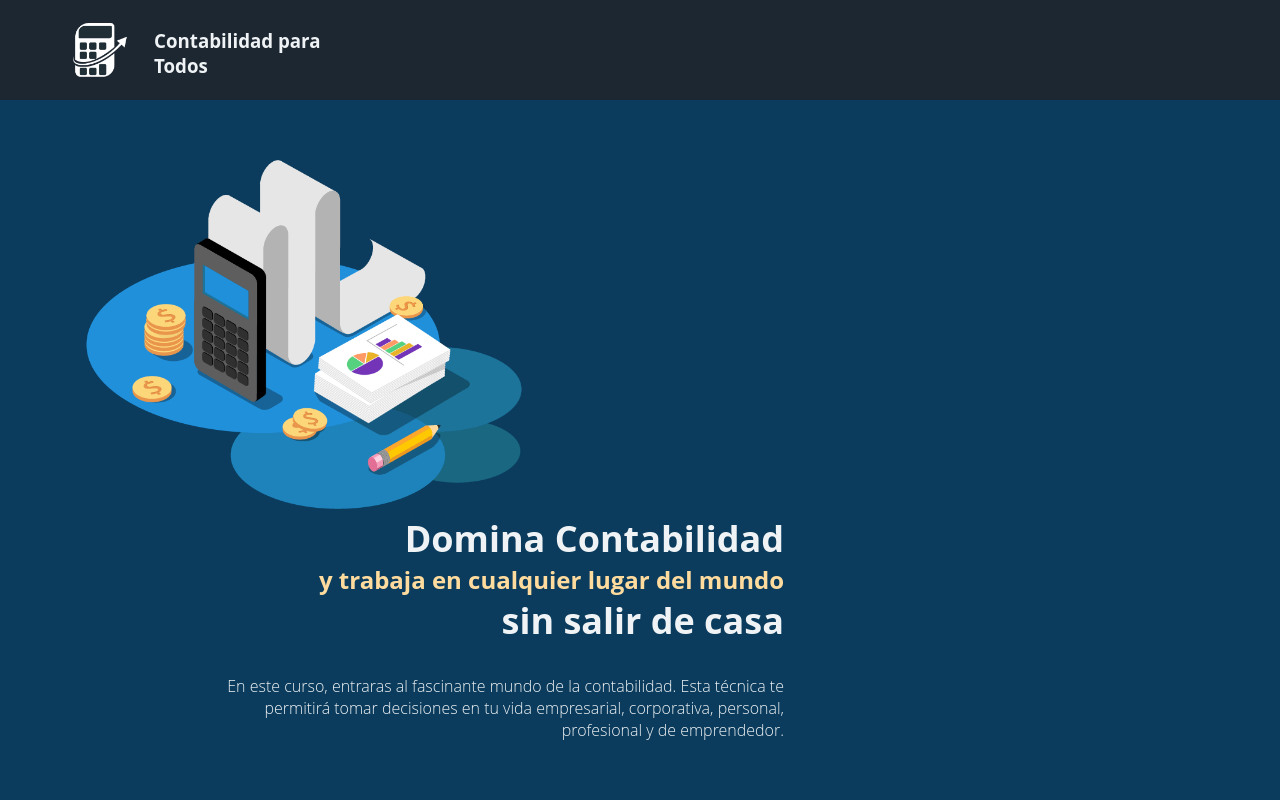
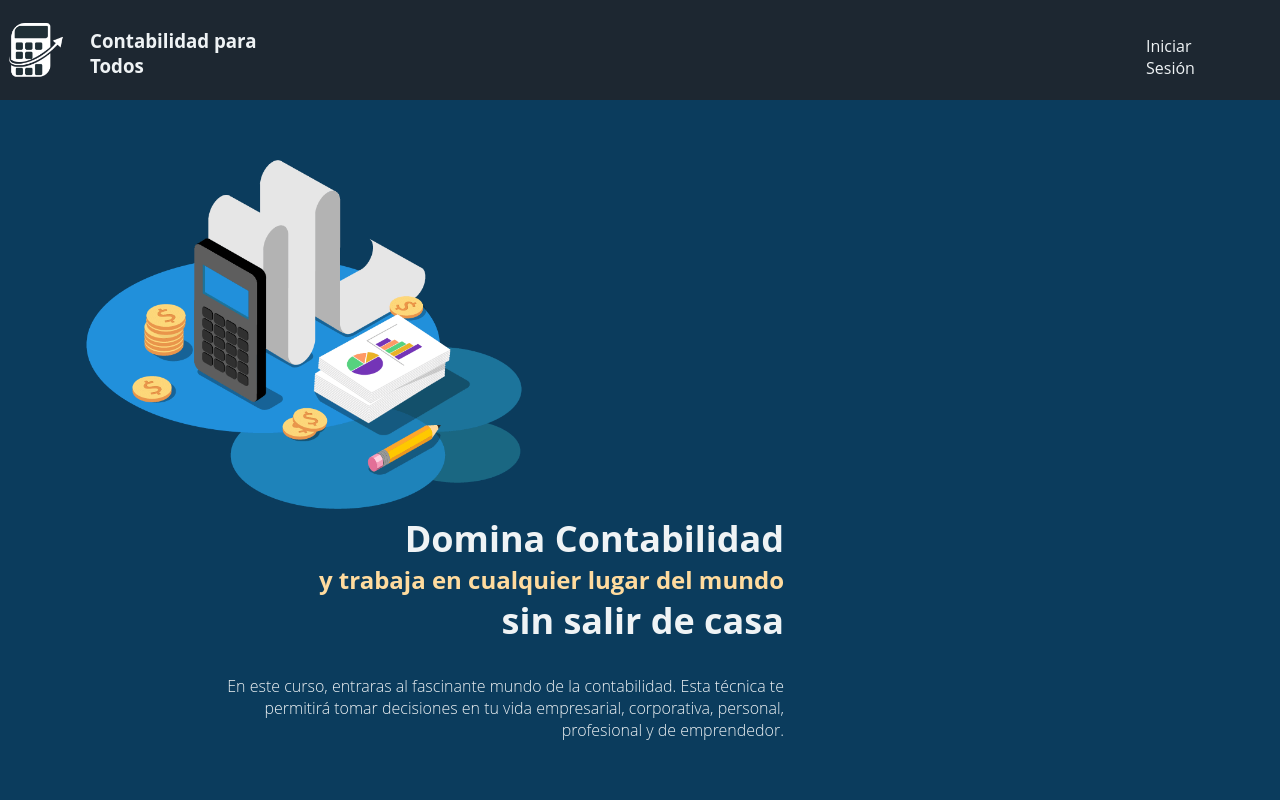
Before and after one commit to RodriC98374/CodeSoft, a plain HTML site: page public/index.html in a window 1280 px wide. Shown: the top 800 px of the page. Drawn offline with Linux system fonts and the light colour scheme.

Commit message:
Agregado boton de inicio de sesion

```diff
--- a/css/styles.css
+++ b/css/styles.css
@@ -15,7 +15,8 @@ header{
     width: 100%;
     height: auto;
     padding: 15px 0;
-
+    display: flex;
+    flex-flow: row nowrap;
 }
 
 .contenedor{
@@ -43,6 +44,24 @@ header{
 h3{
     color: #eff3f5;
 }
+
+.login{
+    margin-right: 36px;
+    margin-top: 20px;
+    margin-bottom: 20px;
+}
+
+.login a{
+    text-decoration: none;
+    color: #eff3f5;
+    font-size: 16px;
+    font-weight: 500;
+}
+
+.login a:hover{
+    color: #ffc400;
+}
+
 
 /* Fin HEADER */
 
@@ -163,7 +182,6 @@ footer{
 
 /*      RESPONSIVE    */
 
-
 .grid {
     display: grid;
     grid-template-columns: repeat(3, autoframe);
@@ -214,7 +232,7 @@ footer{
         width: 60%;
     }
 
-    @media screen and (max-width: 1024px) {
+@media screen and (max-width: 1024px) {
         .imagenprincipal{
             width: 360px;
         }
@@ -251,7 +269,7 @@ footer{
             .ImagenNivel{
                 width: 480px;
             }
-    }
+}
 /* Large devices (desktops, 992px and up)*/
 @media (max-width: 992px) {
 
--- a/public/index.html
+++ b/public/index.html
@@ -29,11 +29,9 @@
                   <a href="#">Cursos</a>
                   <a href="#">Biblioteca</a>
               </nav> -->
-
-          <!-- <div class="Sesión">
-              <a href="#">Iniciar Sesión</a>
-              <a href="#">Registrarse</a>
-            </div> -->
+        </div>
+        <div class="login">
+          <a href="#">Iniciar Sesión</a>
         </div>
       </header>
 
```
